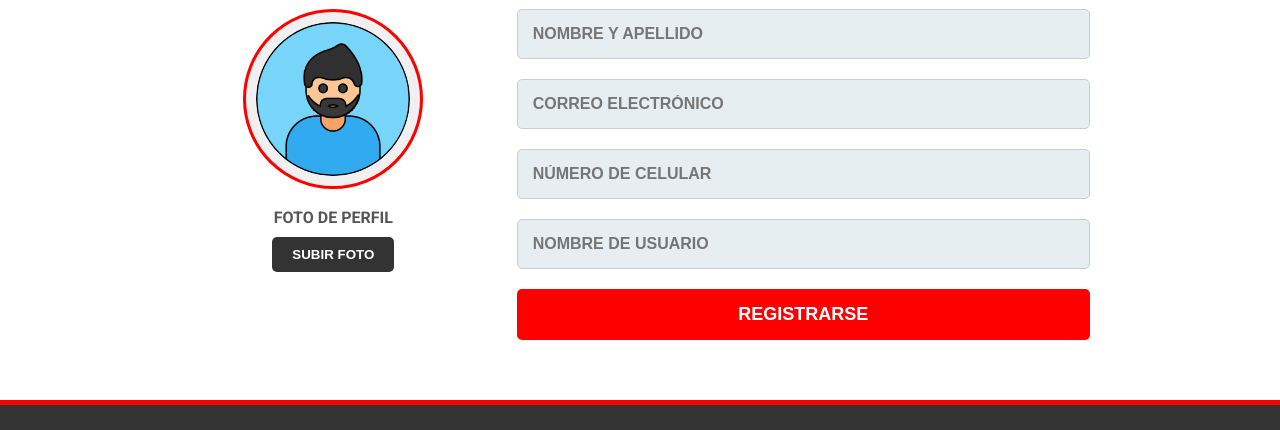
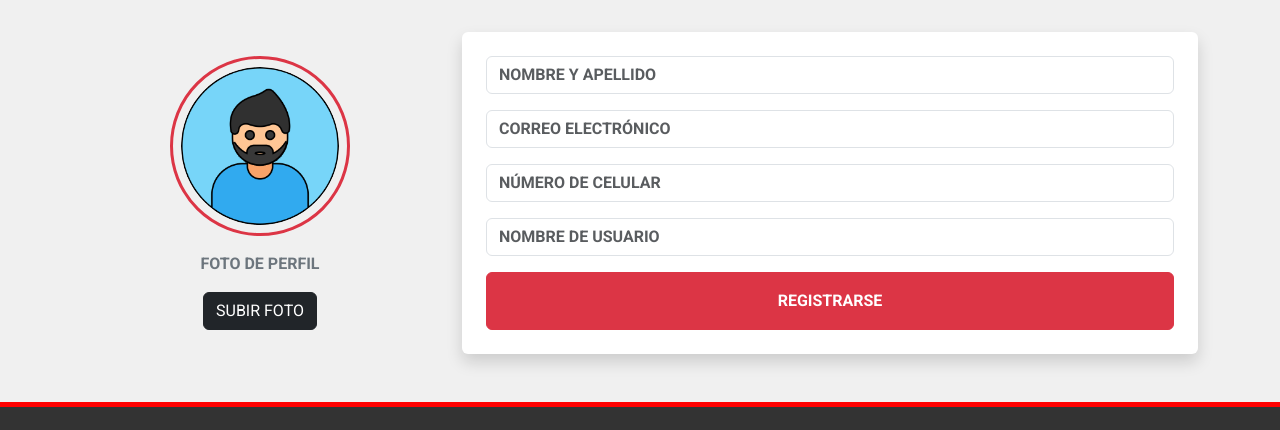
Before and after one commit to tutigimenez02/OtrasVoces_web, a plain HTML site: page pages/registro.html in a window 1280 px wide. Shown: the part 317-747 px from the top of the page. Drawn offline with nearby package versions, Linux system fonts and the light colour scheme.

Commit message:
Uso de Bootstrap

```diff
--- a/pages/registro.html
+++ b/pages/registro.html
@@ -4,6 +4,7 @@
     <meta charset="UTF-8" />
     <meta name="viewport" content="width=device-width, initial-scale=1.0" />
     <title>Registro - Otras Voces Fm</title>
+    <link href="https://cdn.jsdelivr.net/npm/bootstrap@5.3.2/dist/css/bootstrap.min.css" rel="stylesheet" integrity="sha384-T3c6CoIi6uLrA9TneNEoa7RxnatzjcDSCmG1MXxSR1GAsXEV/Dwwykc2MPK8M2HN" crossorigin="anonymous">
     <link rel="stylesheet" href="../css/style.css" />
   </head>
   <body>
@@ -27,67 +28,46 @@
       </nav>
     </header>
 
-    <main>
-      <section id="seccion-registro">
-        <h2>CREAR CUENTA</h2>
+    <main class="container my-5"> <section id="seccion-registro" class="text-center">
+        <h2 class="mb-5">CREAR CUENTA</h2>
 
-        <div class="contenedor-registro">
-          <div class="columna-izquierda">
-            <div class="marco-foto">
-              <img src="../img/masculino.png" alt="Avatar por defecto para previsualizar foto de perfil" />
+        <div class="row align-items-center justify-content-center">
+
+          <div class="col-12 col-md-4 mb-4 mb-md-0">
+            <div class="marco-foto mx-auto">
+              <img src="../img/masculino.png" alt="Avatar predeterminado" class="img-fluid rounded-circle border border-3 border-danger p-2" style="width: 180px; height: 180px;">
             </div>
-            <p class="texto-foto">FOTO DE PERFIL</p>
-            <button type="button" class="btn-subir-foto">SUBIR FOTO</button>
+            <p class="texto-foto fw-bold mt-3 text-secondary">FOTO DE PERFIL</p>
+            <button type="button" class="btn btn-dark">SUBIR FOTO</button>
           </div>
 
-          <div class="columna-derecha">
-            <form action="#" method="POST">
-              <div class="grupo-input">
-                <label for="nombre" class="titulo-principal-oculto">Nombre Completo</label>
-                <input
-                  type="text"
-                  id="nombre"
-                  name="nombre"
-                  placeholder="NOMBRE Y APELLIDO"
-                  required
-                />
+          <div class="col-12 col-md-8">
+            <form action="#" method="POST" class="text-start p-4 bg-white shadow rounded">
+
+              <div class="mb-3">
+                <label for="nombre" class="visually-hidden">Nombre Completo</label>
+                <input type="text" class="form-control fw-bold" id="nombre" name="nombre" placeholder="NOMBRE Y APELLIDO" required>
               </div>
 
-              <div class="grupo-input">
-                 <label for="email" class="titulo-principal-oculto">Email</label>
-                <input
-                  type="email"
-                  id="email"
-                  name="email"
-                  placeholder="CORREO ELECTRÓNICO"
-                  required
-                />
+              <div class="mb-3">
+                 <label for="email" class="visually-hidden">Email</label>
+                <input type="email" class="form-control fw-bold" id="email" name="email" placeholder="CORREO ELECTRÓNICO" required>
               </div>
 
-              <div class="grupo-input">
-                 <label for="celular" class="titulo-principal-oculto">Celular</label>
-                <input
-                  type="tel"
-                  id="celular"
-                  name="celular"
-                  placeholder="NÚMERO DE CELULAR"
-                />
+              <div class="mb-3">
+                 <label for="celular" class="visually-hidden">Celular</label>
+                <input type="tel" class="form-control fw-bold" id="celular" name="celular" placeholder="NÚMERO DE CELULAR">
               </div>
 
-              <div class="grupo-input">
-                 <label for="usuario" class="titulo-principal-oculto">Nombre de Usuario</label>
-                <input
-                  type="text"
-                  id="usuario"
-                  name="usuario"
-                  placeholder="NOMBRE DE USUARIO"
-                  required
-                />
+              <div class="mb-3">
+                 <label for="usuario" class="visually-hidden">Nombre de Usuario</label>
+                <input type="text" class="form-control fw-bold" id="usuario" name="usuario" placeholder="NOMBRE DE USUARIO" required>
               </div>
 
-              <button type="submit" class="btn-registrar">REGISTRARSE</button>
+              <button type="submit" class="btn btn-danger w-100 py-3 fw-bold">REGISTRARSE</button>
             </form>
           </div>
+
         </div>
       </section>
     </main>
@@ -116,5 +96,6 @@
         <a href="contacto.html">CONTACTANOS</a>
       </div>
     </footer>
+    <script src="https://cdn.jsdelivr.net/npm/bootstrap@5.3.2/dist/js/bootstrap.bundle.min.js" integrity="sha384-C6RzsynM9kWDrMNeT87bh95OGNyZPhcTNXj1NW7RuBCsyN/o0jlpcV8Qyq46cDfL" crossorigin="anonymous"></script>
   </body>
 </html>
```
Also changed, not shown: css/style.css (+62 -2 lines), index.html (+2 -0 lines), pages/app.html (+2 -0 lines), pages/contacto.html (+4 -0 lines), pages/programas.html (+14 -12 lines), pages/reproductor.html (+2 -0 lines).
